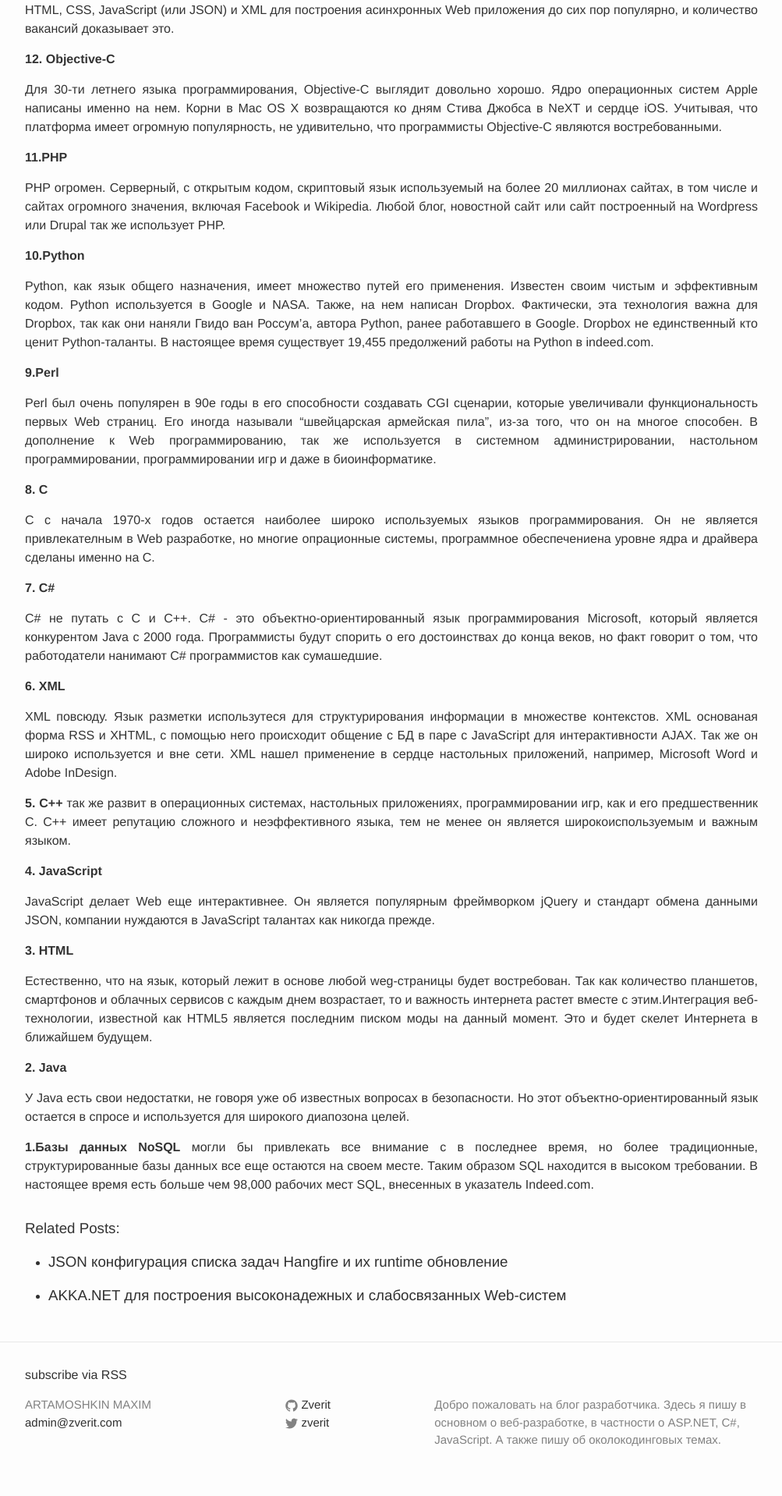
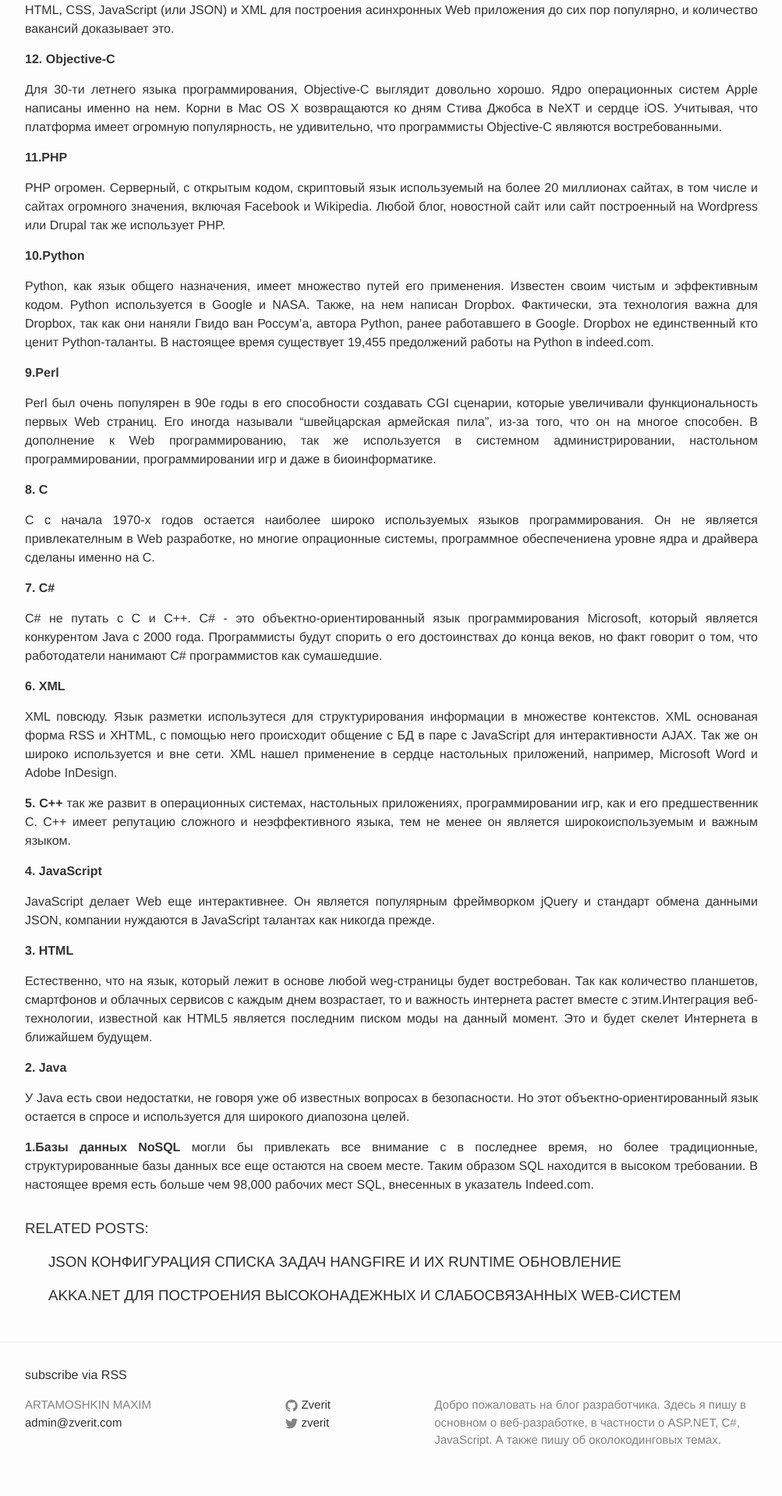
Before and after one commit to martamoshkin/blog.zverit.com, a Jekyll site: the page built from _posts/2013-4-15-translate-15-programmer-skills.md, in a window 1280 px wide. Shown: the part 836-2754 px from the top of the page at 78% size, without its empty margins (138-1141 px from the left). Built offline with Jekyll 4.4.1, drawn with Linux system fonts in a browser that asks for light colours; nearby versions of some CDN libraries; comment, search, counter and statistics services are not loaded.

Commit message:
Update _layout.scss

```diff
--- a/_sass/_layout.scss
+++ b/_sass/_layout.scss
@@ -236,6 +236,15 @@
         color: #fff;
     }
 }
+.related{
+    h3{
+        text-transform: uppercase;
+    }
+
+    ul{
+        list-style: none;
+    }
+}
 .post-title {
     font-size: 38px;
     letter-spacing: -1px;
```
